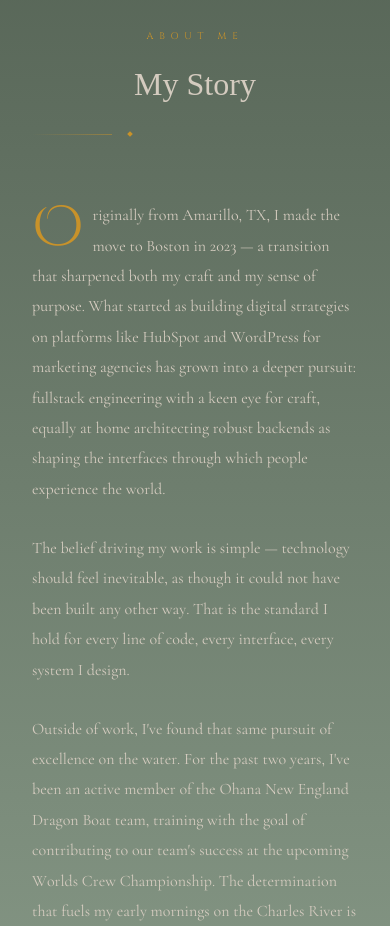
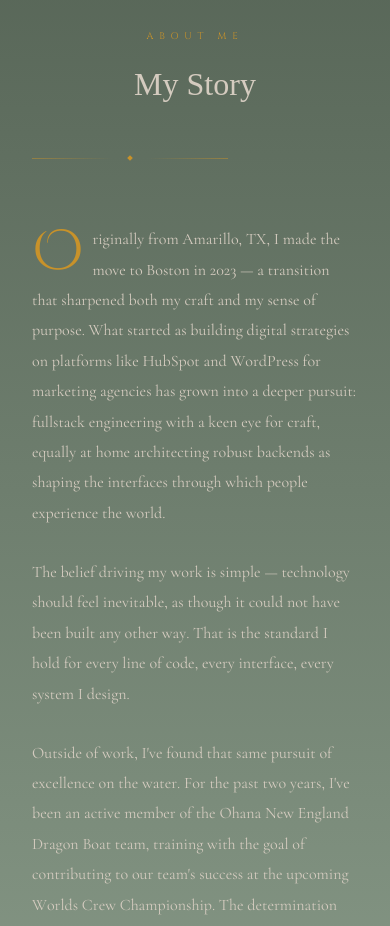
Before and after one commit to cthipsudo/react-portfolio, a React (Vite) app: page / in a window 390 px wide. Shown: the part 1240-2166 px from the top of the page. Built offline with nearby package versions, Linux system fonts and the light colour scheme; no server answers; a web font is replaced by a local one.

Commit message:
fixed about styles

```diff
--- a/src/App.css
+++ b/src/App.css
@@ -207,6 +207,9 @@ section {
   transform: rotate(45deg);
 }
 
+.hideDesktop {
+  display: none;
+}
 /* ── Scroll reveal base ── */
 .reveal {
   opacity: 0;
@@ -235,4 +238,10 @@ section {
   .desktopOnly {
     display: none;
   }
+  .hideDesktop {
+    display: flex;
+  }
+  .hideMobile {
+    display: none;
+  }
 }
--- a/src/components/sections/About.css
+++ b/src/components/sections/About.css
@@ -78,3 +78,13 @@ p.block-quote {
   margin: 0.1em 0.15em 0 0;
   color: var(--gold);
 }
+
+.section-rule.about {
+  justify-content: flex-start;
+}
+
+@media screen and(max-width: 768px) {
+  .section-rule.about {
+    justify-content: "center";
+  }
+}
--- a/src/components/sections/About.jsx
+++ b/src/components/sections/About.jsx
@@ -16,7 +16,7 @@ export default function About() {
   const [oscarHeadshot, setOscarHeadshot] = useState(
     "images/headshot-cropped.webp",
   );
-  const { knightMode, setKnightMode } = useKnightMode();
+  const { knightMode } = useKnightMode();
   useEffect(() => {
     const index = Math.floor(Math.random() * imgArr.length);
     const randPhoto = imgArr[index];
@@ -42,12 +42,15 @@ export default function About() {
             <h2 className="section-title knightSplit">
               {knightMode ? "Of the Engineer" : "My Story"}
             </h2>
-            <div
-              className="section-rule "
-              style={{ justifyContent: "flex-start" }}
-            >
-              <div className="section-rule-line"></div>
-              <div className="section-rule-dot"></div>
+            <div className="section-rule about">
+              <div class="section-rule hideDesktop">
+                <div class="section-rule-line rev"></div>
+                <div class="section-rule-dot"></div>
+                <div class="section-rule-line"></div>
+              </div>
+
+              <div className="section-rule-line hideMobile"></div>
+              <div className="section-rule-dot hideMobile"></div>
             </div>
           </div>
           <p>
```
